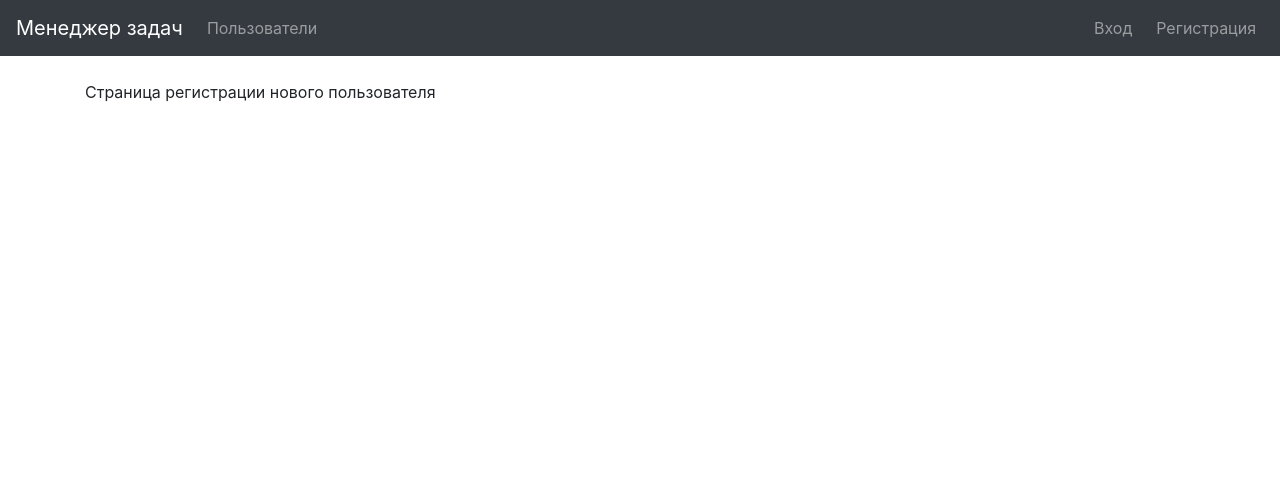
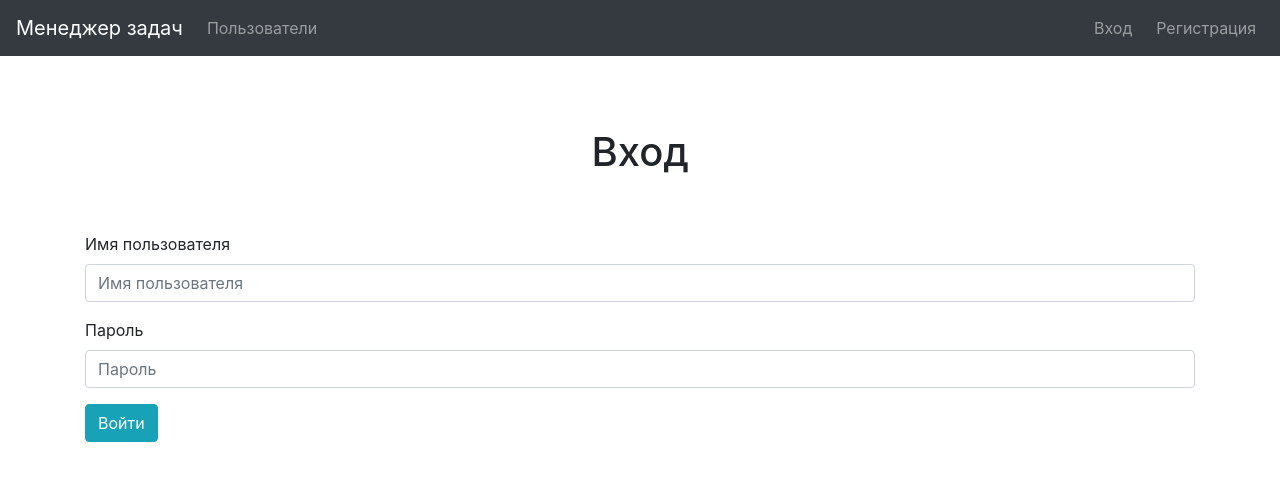
Before and after one commit to DzmitrySha/python-project-52, a Django app: page /users/create/ in a window 1280 px wide. Shown: the top 481 px of the page. Run offline with Django 4.2, Linux system fonts and the light colour scheme; some libraries are stand-ins or nearby versions.

Commit message:
modified html templates

```diff
--- a/task_manager/templates/create.html
+++ b/task_manager/templates/create.html
@@ -3,5 +3,18 @@
 {% block title %}Страница входа{% endblock %}
 
 {% block content %}
-Страница регистрации нового пользователя
+  <div class="starter-template">
+    <h1>Вход</h1>
+  </div>
+<form>
+  <div class="form-group">
+    <label for="exampleInputEmail1">Имя пользователя</label>
+    <input type="email" class="form-control" id="exampleInputEmail1" aria-describedby="emailHelp" placeholder="Имя пользователя">
+  </div>
+  <div class="form-group">
+    <label for="exampleInputPassword1">Пароль</label>
+    <input type="password" class="form-control" id="exampleInputPassword1" placeholder="Пароль">
+  </div>
+  <button type="submit" class="btn btn-info">Войти</button>
+</form>
 {% endblock %}
--- a/task_manager/urls.py
+++ b/task_manager/urls.py
@@ -15,7 +15,7 @@ Including another URLconf
 """
 
 from django.contrib import admin
-from django.urls import path, include
+from django.urls import path
 from django.views.generic import TemplateView
 
 urlpatterns = [
```
Also changed, not shown: task_manager/templates/login.html (+14 -1 lines).
